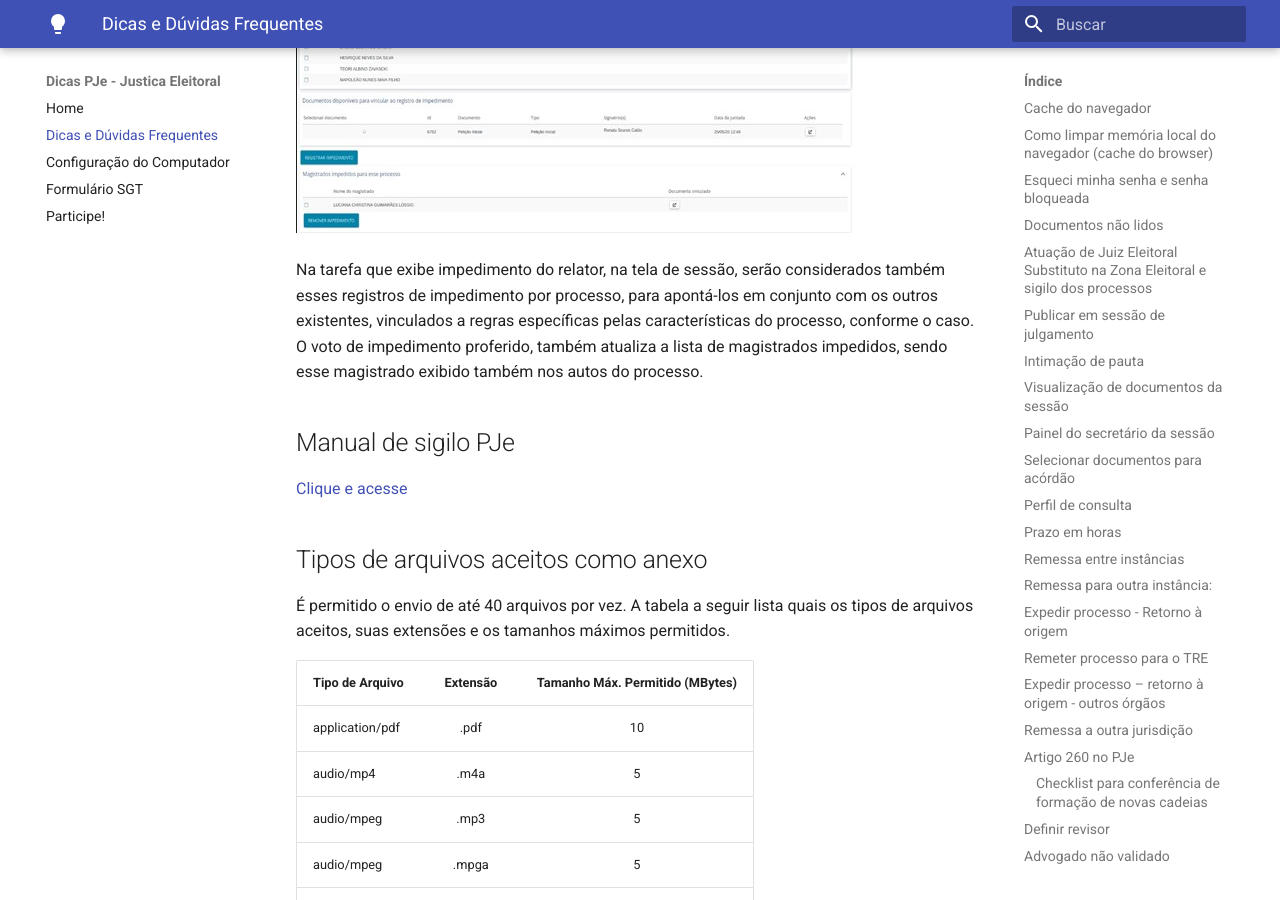
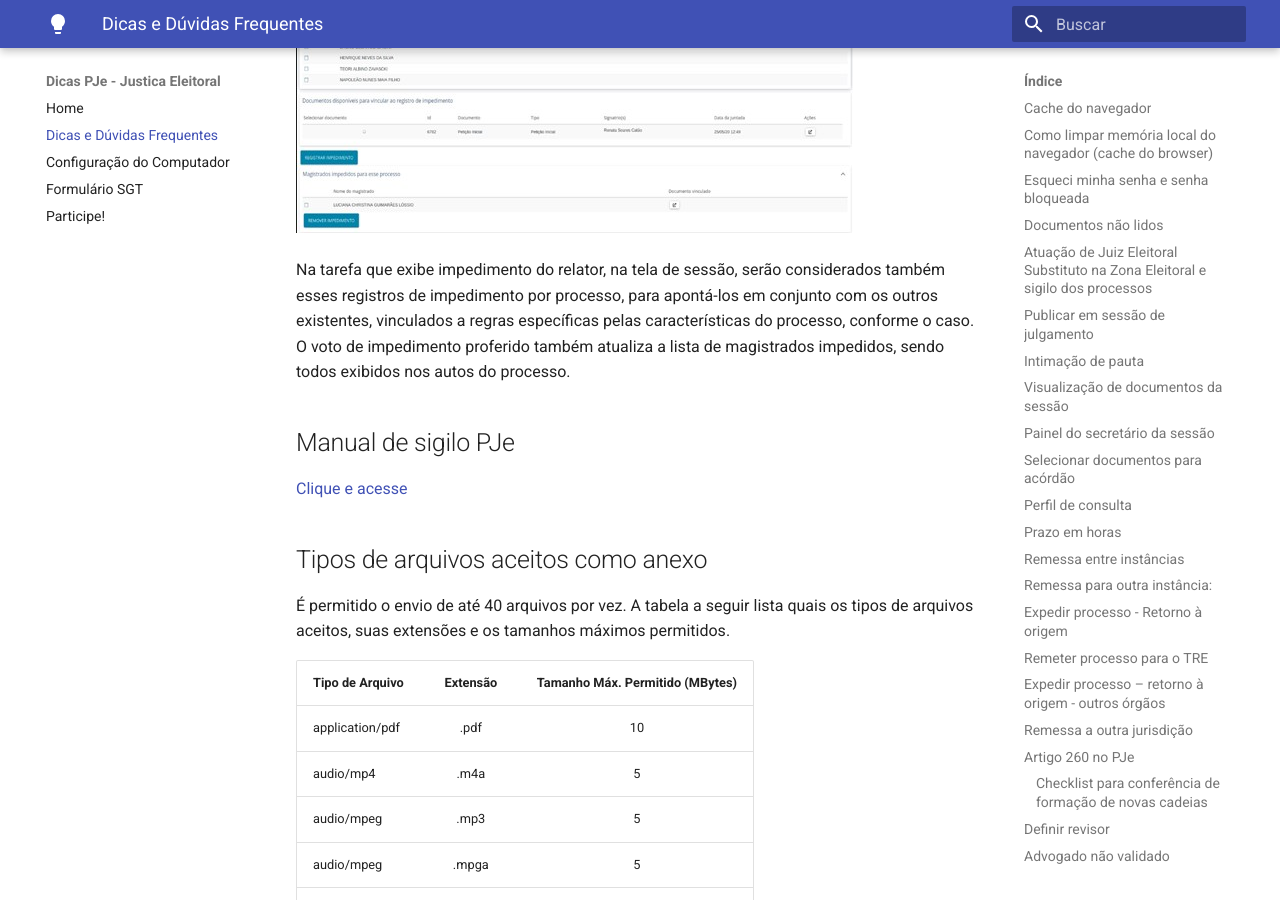
Before and after one commit to PJeJE/dicas_versao_1, an MkDocs documentation site: the page built from docs/dicas.md, in a window 1280 px wide and 900 px high, scrolled down 52473 px. Built offline with MkDocs 1.6.1 and Material for MkDocs 9.7.7, drawn with Linux system fonts in a browser that asks for light colours; nearby versions of some CDN libraries.

Commit message:
Update dicas.md

```diff
--- a/docs/dicas.md
+++ b/docs/dicas.md
@@ -1199,7 +1199,11 @@ Essa orientação serve para todo o tipo de parte a ser criada: verifique se ela
 Para registrar magistrados impedidos/suspeitos nos autos de um processo é necessário ter o papel pje:papel:administrarAutuacao. A visualização também está vinculada a este papel.
 O registro é feito por meio da aba Impedimento/Suspeição localizada no menu de três barras horizontais no canto superior direito dos autos, onde estão todos os magistrados vinculados ao órgão julgador ativo no TRE/TSE PJe:
 
+
+
 ![Impedimento](img/Impedimento1.png)
+
+
 
 O usuário pode selecionar o magistrado e vincular a um documento assinado do processo, para registrar o impedimento. Nesse momento, o sistema pede confirmação do registro do impedimento e do documento selecionado:
 
@@ -1227,7 +1231,7 @@ Pode-se remover o impedimento registrado através da mesma aba:
 
 
 Na tarefa que exibe impedimento do relator, na tela de sessão, serão considerados também esses registros de impedimento por processo, para apontá-los em conjunto com os outros existentes, vinculados a regras específicas pelas características do processo, conforme o caso.
-O voto de impedimento proferido, também atualiza a lista de magistrados impedidos, sendo esse magistrado exibido também nos autos do processo.
+O voto de impedimento proferido também atualiza a lista de magistrados impedidos, sendo todos exibidos nos autos do processo.
 
 
 
```
